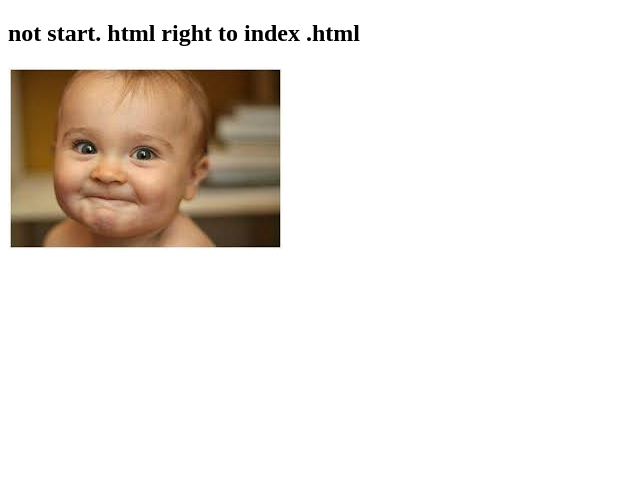
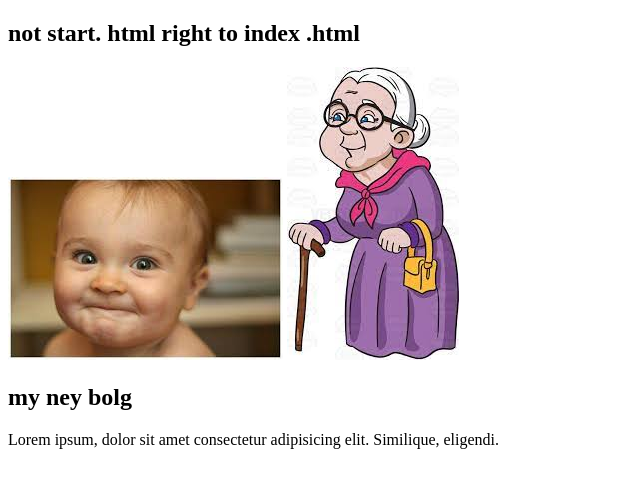
Before and after one commit to MoklesurRohoman/my-third-repo, a plain HTML site: page index.html in a window 1280 px wide. Shown: the whole page, without its empty margins (0-640 px from the left). Drawn offline with Linux system fonts and the light colour scheme.

Commit message:
add-bolg

```diff
--- a/index.html
+++ b/index.html
@@ -9,5 +9,10 @@
 <body>
     <h2> not start. html right to index .html</h2>
     <img src="img.jpg" alt="">
+    <img src="gm.jpg" alt="">
+    <div>
+        <h2>my ney bolg</h2>
+        <p>Lorem ipsum, dolor sit amet consectetur adipisicing elit. Similique, eligendi.</p>
+    </div>
 </body>
 </html>
```
Also changed, not shown: gm.jpg (added).
